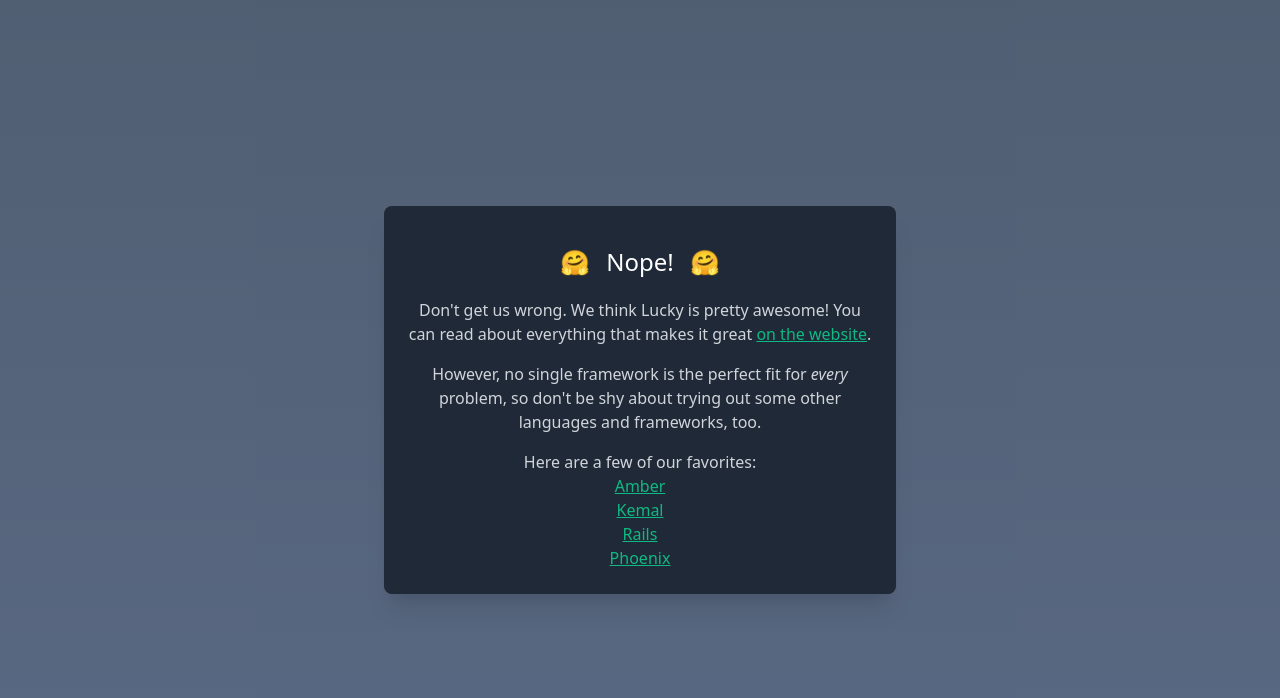
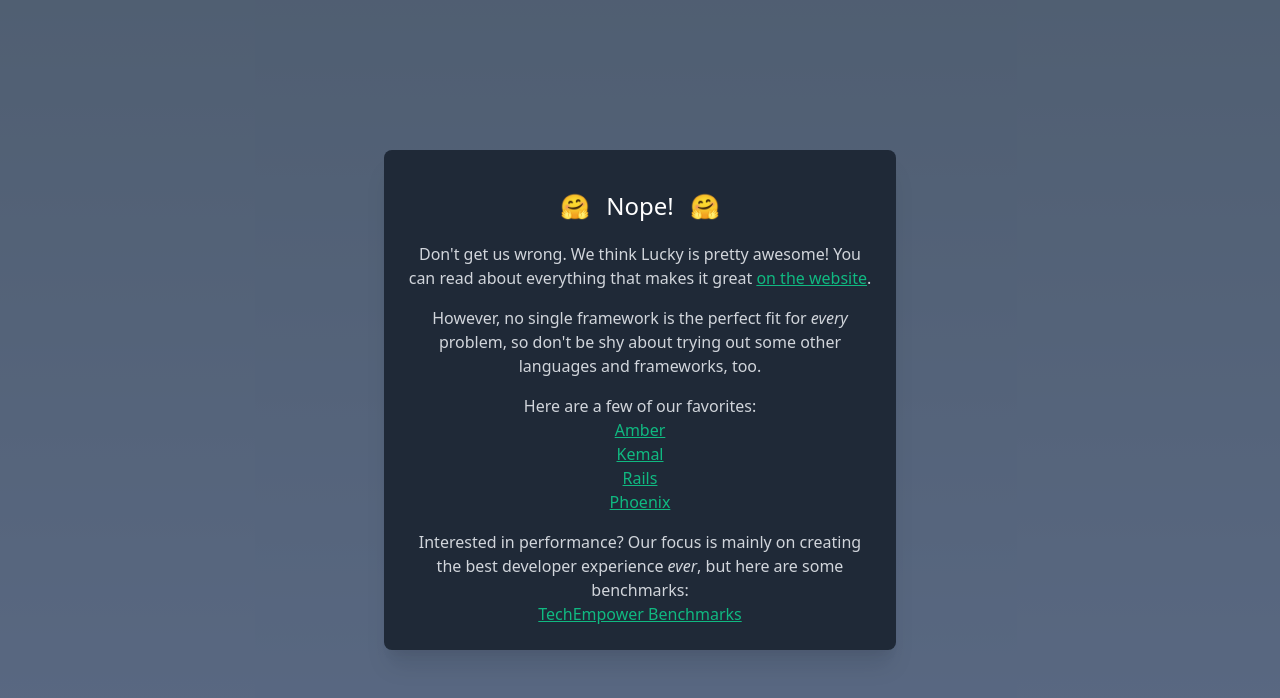
Before and after one commit to stephendolan/is-lucky-better-than, a Vue app: page / in a window 1280 px wide. Both pictures are taken after a click on the button "Click me to find out!". Shown: the top 698 px of the page. Built offline with nearby package versions, Linux system fonts and the light colour scheme.

Commit message:
Add benchmarks

```diff
--- a/src/App.vue
+++ b/src/App.vue
@@ -101,6 +101,17 @@
                         <li v-for="framework in frameworks">
                           <a class="text-green-500 hover:text-green-600 underline cursor-pointer" target="_blank" :href="framework.website">
                             {{framework.name}}
+                          </a>
+                        </li>
+                      </ul>
+                    </p>
+
+                    <p>
+                      Interested in performance? Our focus is mainly on creating the best developer experience <span class="italic">ever</span>, but here are some benchmarks:
+                      <ul>
+                        <li>
+                          <a class="text-green-500 hover:text-green-600 underline cursor-pointer" target="_blank" href="https://www.techempower.com/benchmarks/#hw=ph&test=fortune">
+                            TechEmpower Benchmarks
                           </a>
                         </li>
                       </ul>
```
